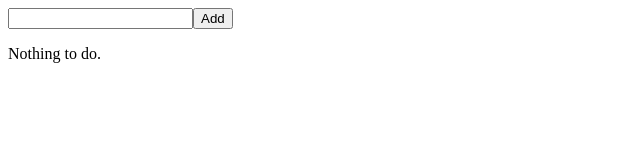
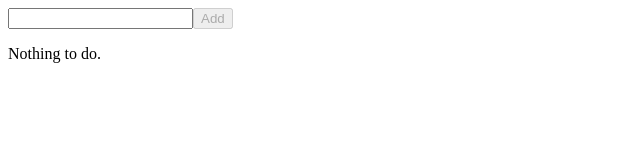
Before and after one commit to luizbatanero/redux-studies, a React (Create React App) app: page / in a window 1280 px wide. Shown: the top 160 px of the page, without its empty margins (0-640 px from the left). Built offline with nearby package versions, Linux system fonts and the light colour scheme.

Commit message:
Disable button when form is empty

```diff
--- a/src/components/AddTodo.js
+++ b/src/components/AddTodo.js
@@ -30,7 +30,9 @@
     return (
       <form onSubmit={this.handleSubmit}>
         <input type="text" value={newTodo} onChange={this.handleChange} />
-        <button type="submit">Add</button>
+        <button type="submit" disabled={!newTodo}>
+          Add
+        </button>
       </form>
     );
   }
```
